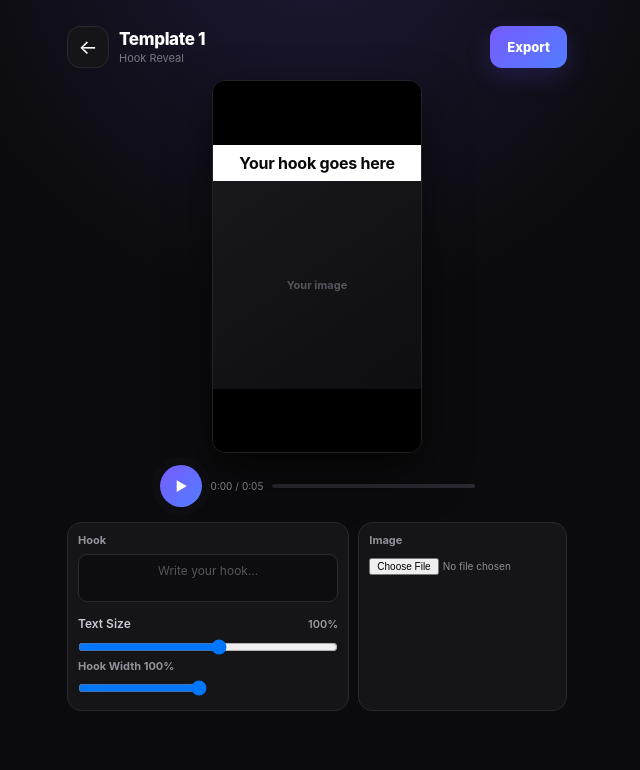
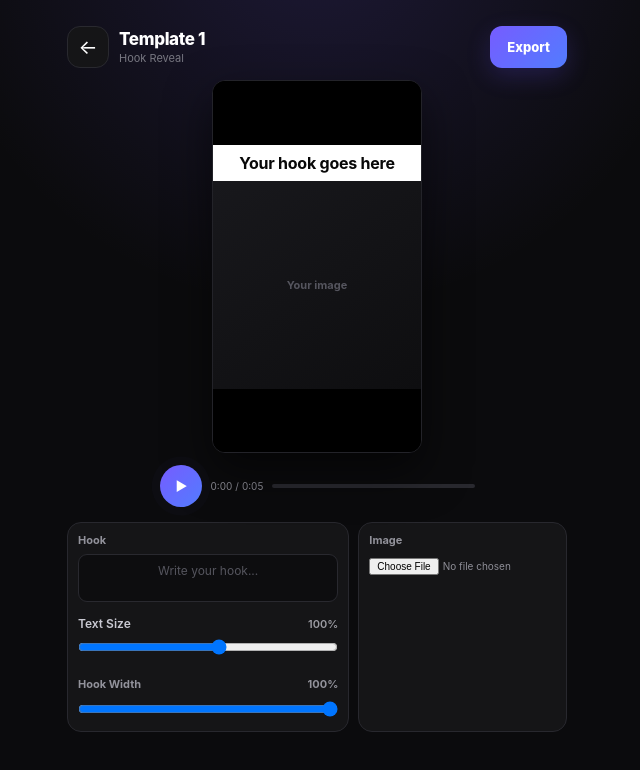
Before and after one commit to taktakahmad01/mini-video-editor, a website: page editor.html in a window 1280 px wide. Shown: the whole page, without its empty margins (323-963 px from the left). Drawn offline with nearby package versions, Linux system fonts and the light colour scheme.

Commit message:
Update style.css

```diff
--- a/style.css
+++ b/style.css
@@ -1377,3 +1377,20 @@ button {
   width: 100%;
   cursor: pointer;
 }
+
+
+.hook-width-control {
+  margin-top: 18px;
+}
+
+.hook-width-control label {
+  display: flex;
+  justify-content: space-between;
+  align-items: center;
+  margin-bottom: 10px;
+  font-weight: 700;
+}
+
+.hook-width-control input {
+  width: 100%;
+}
```
